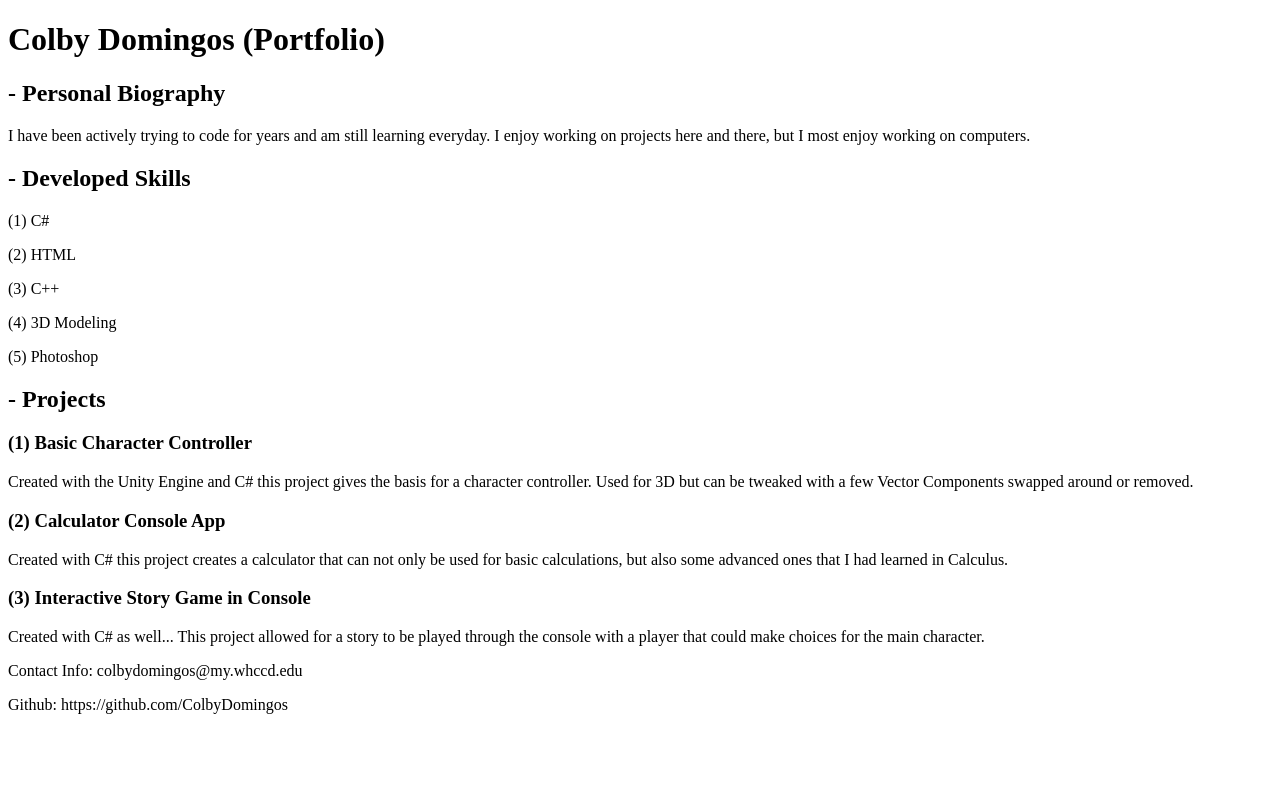
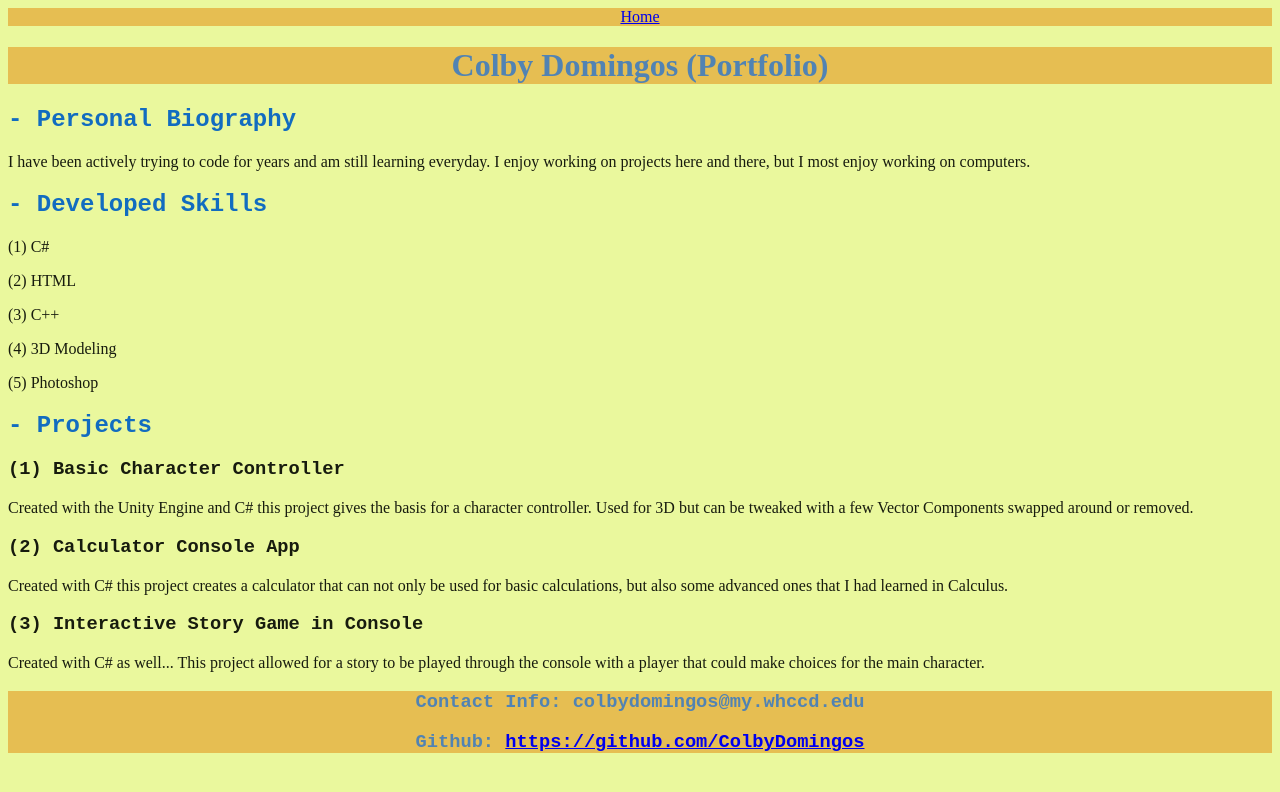
Before and after one commit to ColbyDomingos/COMP001A.Module2_PortfolioAssignment, a plain HTML site: page Project_Basis/index.html in a window 1280 px wide. Drawn offline with Linux system fonts and the light colour scheme.

Commit message:
Created necessary changes to base index file and css file

```diff
--- a/Project_Basis/index.html
+++ b/Project_Basis/index.html
@@ -5,18 +5,22 @@
 <!-- Gives the basic information for the website. -->
 <head>
 
+    <link rel="stylesheet" href="main.css">
+
     <meta charset="UTF-8">
 
     <meta name="viewport" content="width=device-width, initial-scale=1.0">
 
     <title>Colby Domingos (Portfolio)</title>
 
+    <nav> <a href = "index.html">Home</a></nav>
+
 </head>
 
 <!-- Contents of the website and likes to other parts of the website. -->
 <body>
 
-    <h1>Colby Domingos (Portfolio)</h1>
+    <div class="ArticleTitle"><h1>Colby Domingos (Portfolio)</h1></div>
 
     <h2> - Personal Biography</h2>
     <p> I have been actively trying to code for years and am still learning everyday. I enjoy working on projects here and there, but I most enjoy working on computers.</p>
@@ -39,9 +43,13 @@
     <h3>(3) Interactive Story Game in Console</h3>
     <p>Created with C# as well... This project allowed for a story to be played through the console with a player that could make choices for the main character.</p>
 
-    <p>Contact Info: colbydomingos@my.whccd.edu</p>
-    <p>Github: https://github.com/ColbyDomingos</p>
-
 </body>
 
+<footer>
+
+    <h3>Contact Info: colbydomingos@my.whccd.edu</h3>
+    <h3>Github: <a href ="https://github.com/ColbyDomingos">https://github.com/ColbyDomingos</a></h3>
+
+</footer>
+
 </html>
--- a/Project_Basis/main.css
+++ b/Project_Basis/main.css
@@ -0,0 +1,37 @@
+/* StyleSheet links to index.html */
+
+body {
+    background-color: rgb(234, 248, 157);
+    color: rgb(23, 27, 14);
+
+}
+
+/* Specific style for the article title in index.html */
+.ArticleTitle {
+    background-color: rgb(230, 190, 82);
+    color: rgb(81, 131, 179);
+    text-align: center;
+}
+
+/* Styles for the heading text in index.html */
+h2 {
+    color: rgb(18, 108, 192);
+    font-family : 'Courier New', Courier, monospace;
+}
+
+/* Styles for the sub-heading text in index.html */
+h3{
+    font-family : 'Courier New', Courier, monospace;
+}
+
+nav {
+    text-align: center;
+    background-color: rgb(230, 190, 82);
+    color: rgb(81, 131, 179);
+}
+
+footer{
+    text-align: center;
+    background-color: rgb(230, 190, 82);
+    color: rgb(81, 131, 179);
+}
```
